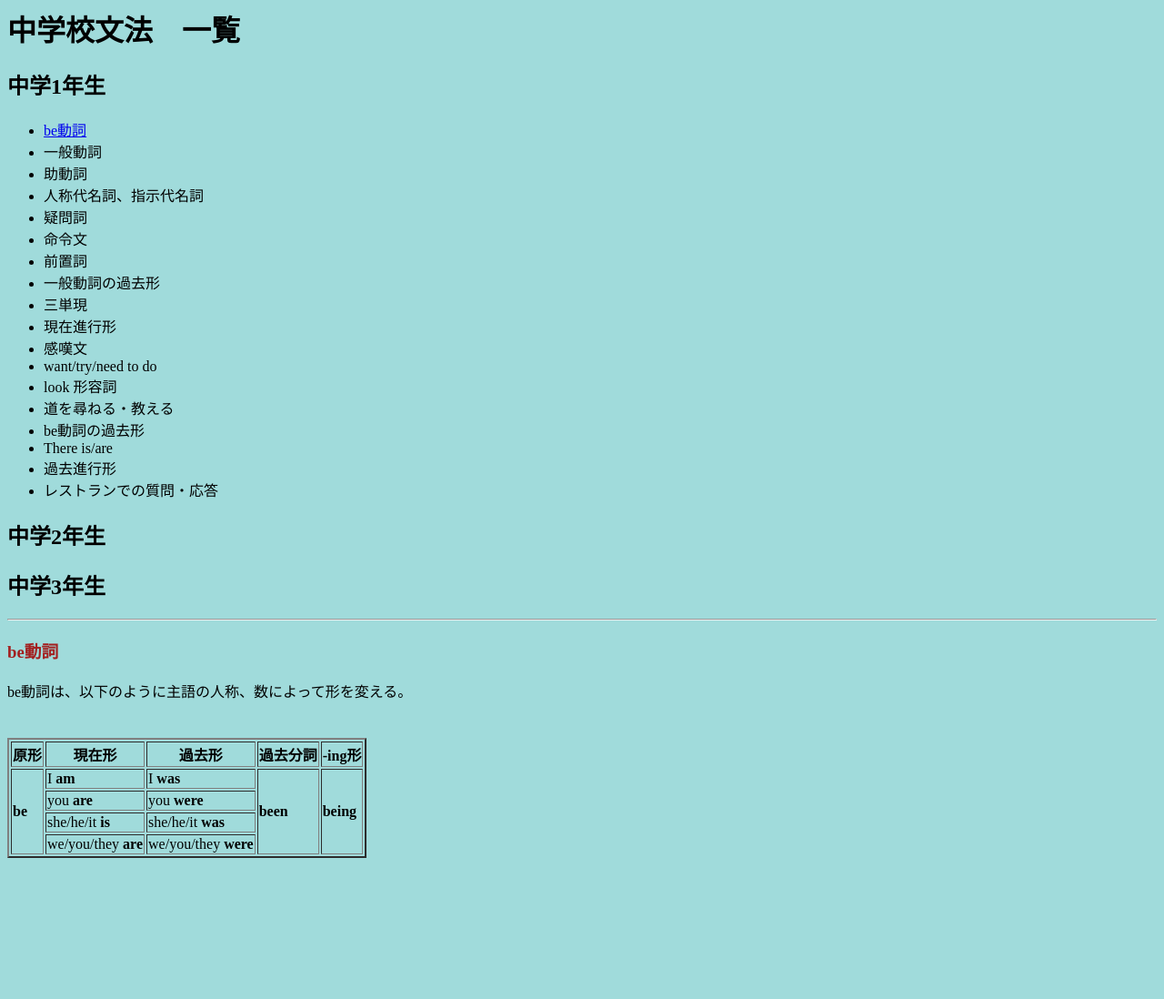
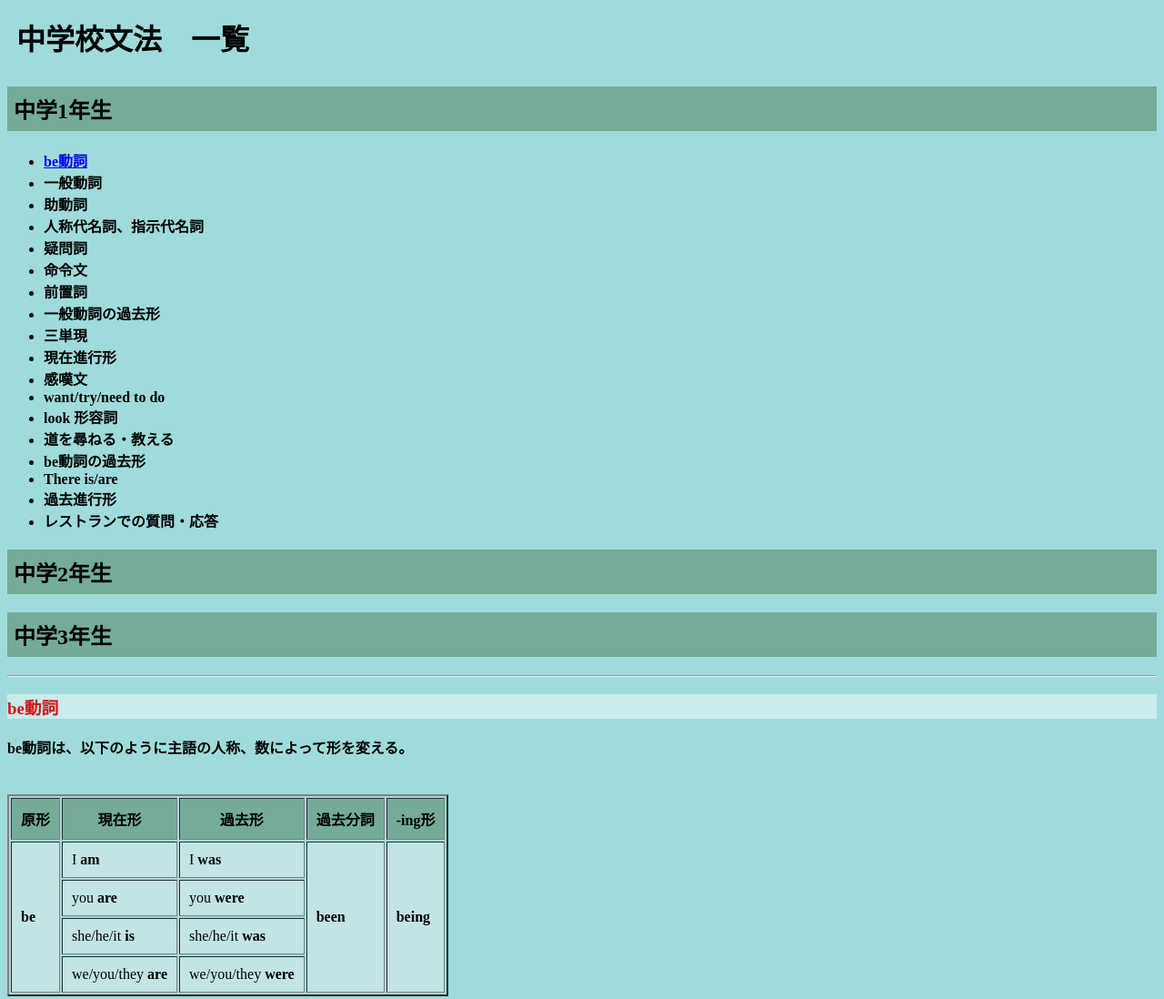
Before and after one commit to mshni/mshni.github.io, a plain HTML site: page index.html in a window 1280 px wide. Shown: the whole page at 91% size. Before the commit the page ends 951 px from the top, so only its background shows below. Drawn offline with Linux system fonts and the light colour scheme.

Commit message:
Update mydesign.css

```diff
--- a/mydesign.css
+++ b/mydesign.css
@@ -1,2 +1,7 @@
-body {background-color:rgb(160, 219, 219); font-family: "Times New Roman";}
-h3 {color:rgb(163, 32, 32)}
+body {background-color:rgb(160, 219, 219);font-weight: bold;font-family: 'TsukuARdGothic-Regular','Times New Roman','Yu Gothic',sans-serif;}
+h1 {padding: 10px;}
+h2 {background-color: rgb(116, 172, 153);color: black;padding: 7px;}
+h3 {background-color:rgba(251, 253, 255, 0.45);color:rgba(210, 0, 0, 0.902)}
+th {background-color: rgb(116, 172, 153);color:black;padding:10px}
+td {background-color: rgba(239, 239, 239, 0.427);color: rgb(0, 0, 0);padding:10px}
+.hyou {background-color: rgba(7, 198, 45, 0.721);}   /*tdの部分をtd class="hyou"にすると、行のスタイルを変更できる*/
```
